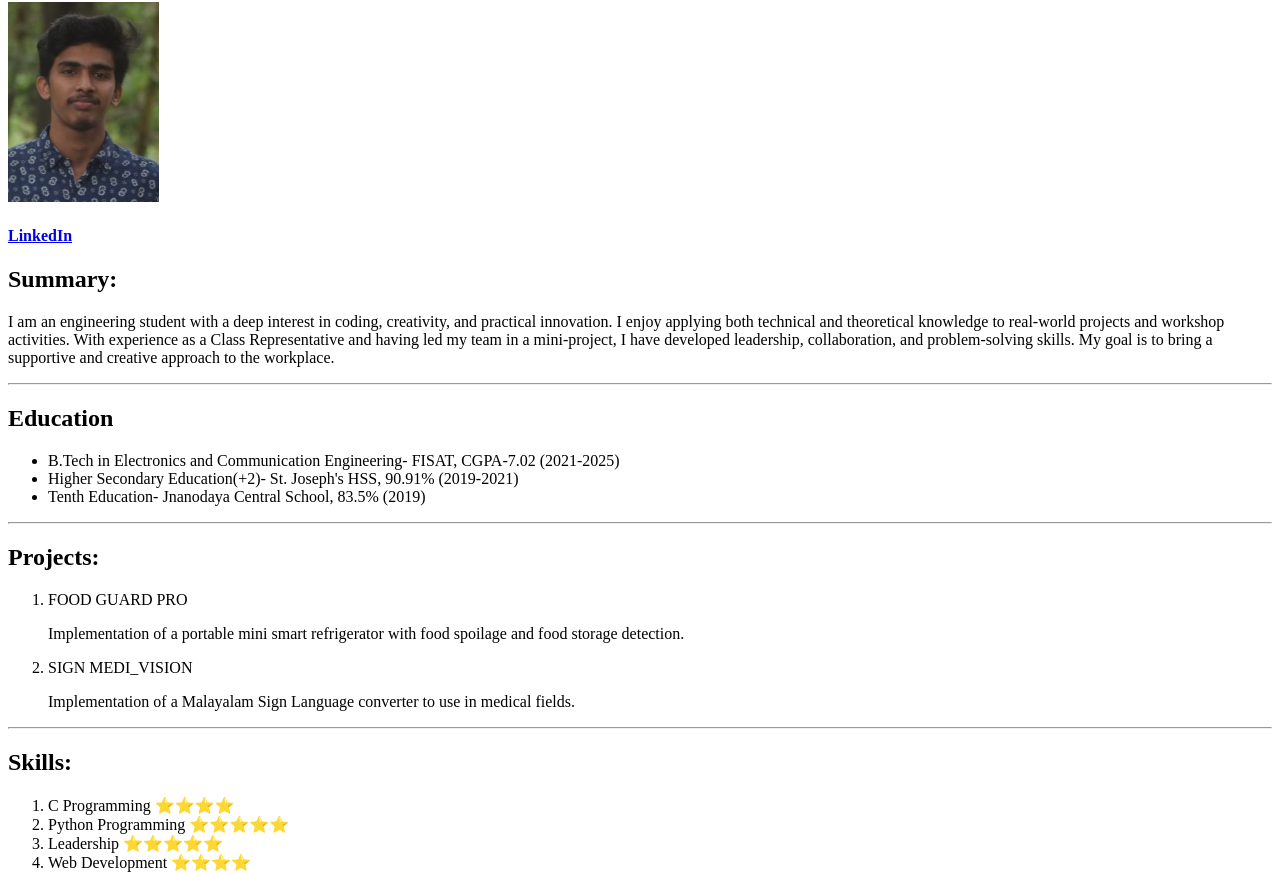
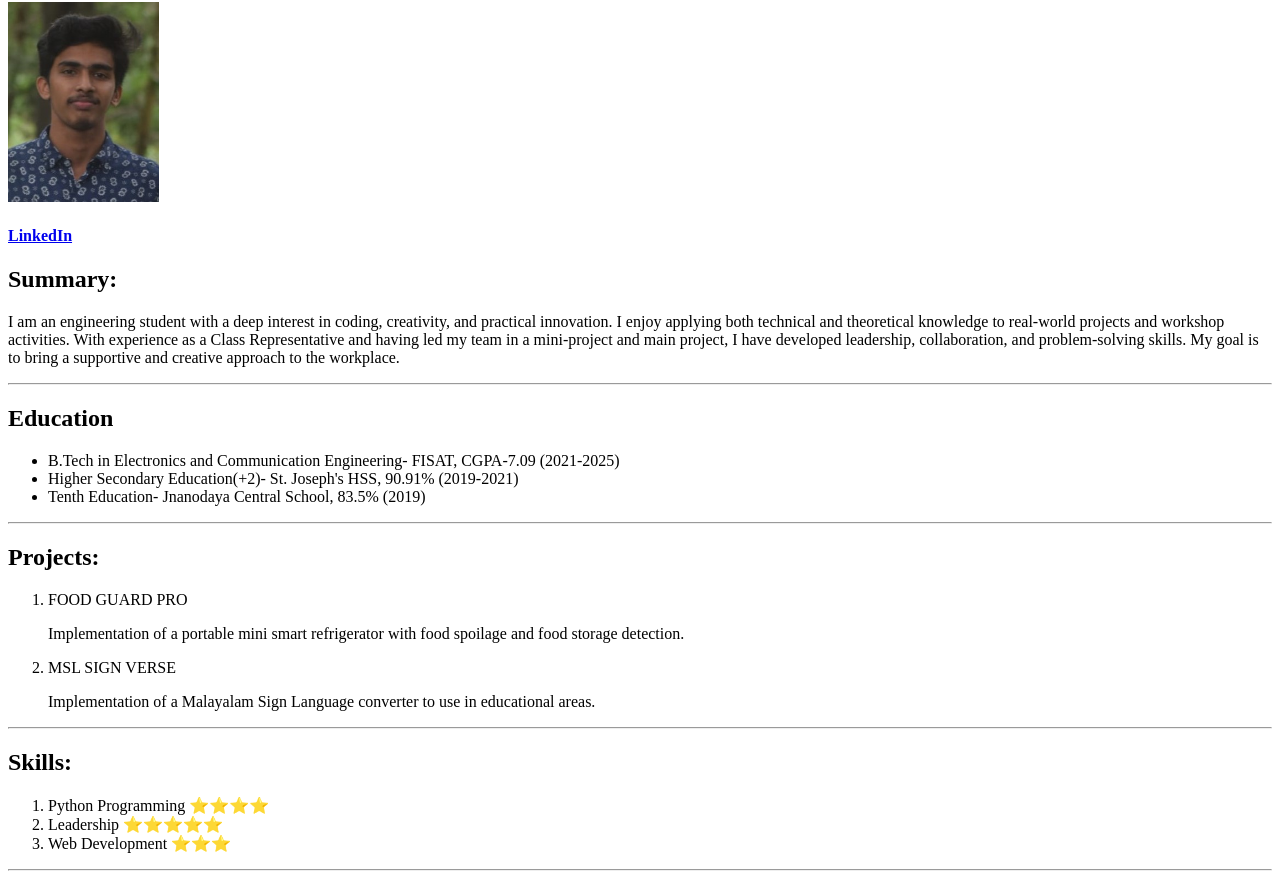
Before and after one commit to Jerry-George-Antony/HTML-Resume, a plain HTML site: page index.html in a window 1280 px wide. Shown: the part 78-952 px from the top of the page. Drawn offline with Linux system fonts and the light colour scheme.

Commit message:
Update index.html

```diff
--- a/index.html
+++ b/index.html
@@ -12,14 +12,14 @@
         <h2>Summary:</h2>
         <p>I am an engineering student with a deep interest in coding, creativity, and practical innovation. I
             enjoy applying both technical and theoretical knowledge to real-world projects and workshop
-            activities. With experience as a Class Representative and having led my team in a mini-project, I
+            activities. With experience as a Class Representative and having led my team in a mini-project and main project, I
             have developed leadership, collaboration, and problem-solving skills. My goal is to bring a
             supportive and creative approach to the workplace.
         </p>
         <hr />
         <h2>Education</h2>
         <ul>
-            <li>B.Tech in Electronics and Communication Engineering- FISAT, CGPA-7.02 (2021-2025)</li>
+            <li>B.Tech in Electronics and Communication Engineering- FISAT, CGPA-7.09 (2021-2025)</li>
             <li>Higher Secondary Education(+2)- St. Joseph's HSS, 90.91% (2019-2021)</li>
             <li>Tenth Education- Jnanodaya Central School, 83.5% (2019)</li>
         </ul>
@@ -28,16 +28,15 @@
         <ol>
             <li>FOOD GUARD PRO</li>
             <p>Implementation of a portable mini smart refrigerator with food spoilage and food storage detection.</p>
-            <li>SIGN MEDI_VISION</li>
-            <p>Implementation of a Malayalam Sign Language converter to use in medical fields.</p>
+            <li>MSL SIGN VERSE</li>
+            <p>Implementation of a Malayalam Sign Language converter to use in educational areas.</p>
         </ol>
         <hr />
         <h2>Skills:</h2>
         <ol>
-            <li>C Programming ⭐⭐⭐⭐</li>
-            <li>Python Programming ⭐⭐⭐⭐⭐</li>
+            <li>Python Programming ⭐⭐⭐⭐</li>
             <li>Leadership ⭐⭐⭐⭐⭐</li>
-            <li>Web Development ⭐⭐⭐⭐</li>
+            <li>Web Development ⭐⭐⭐</li>
         </ol>
         <hr />
         <h2>Awards:</h2>
```
